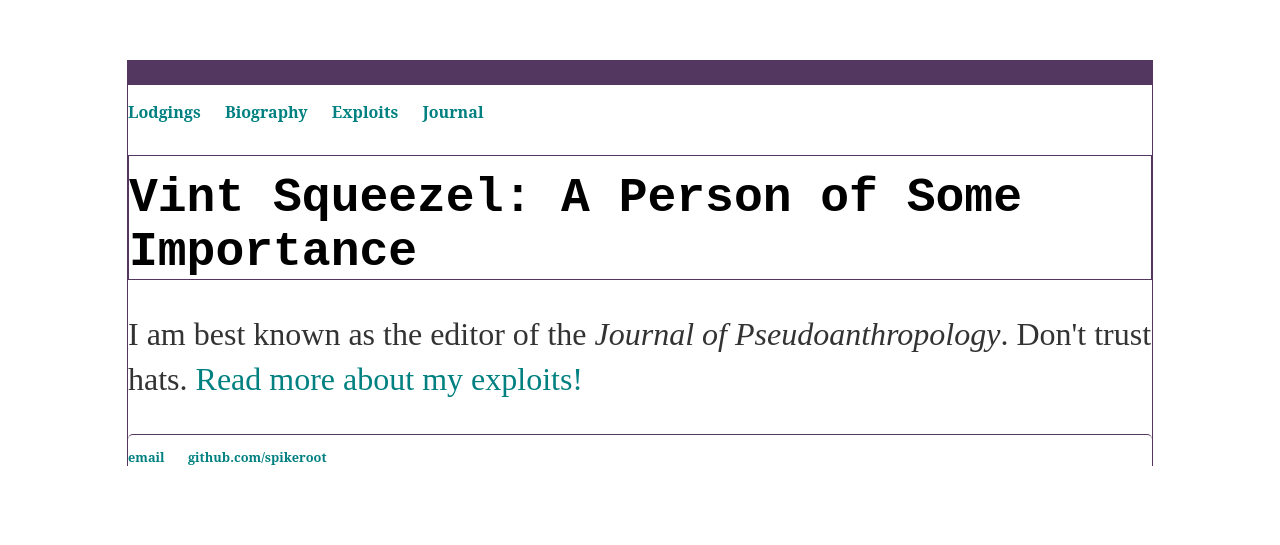
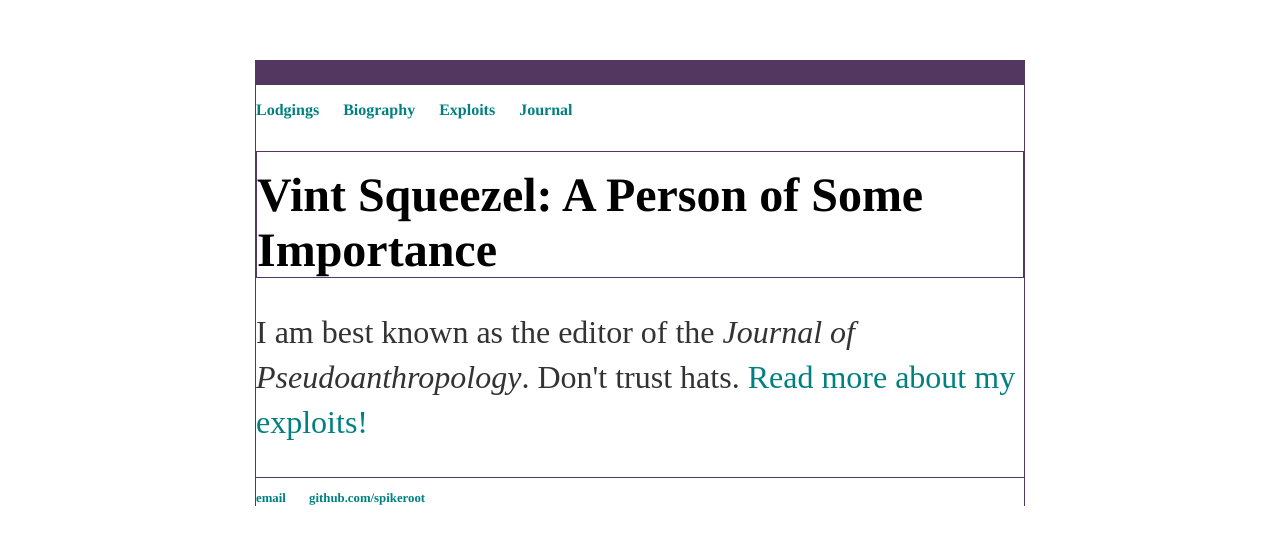
Before and after one commit to Spikeroot/spikeroot.github.io, a Jekyll site: the page built from index.html, in a window 1280 px wide. Shown: the top 545 px of the page. Built offline with Jekyll 4.4.1, drawn with Linux system fonts in a browser that asks for light colours.

Commit message:
Update main.css

```diff
--- a/css/main.css
+++ b/css/main.css
@@ -3,10 +3,10 @@ body {
     border-left: 1px solid #533760;
     border-right: 1px solid #533760;
     margin: 60px auto;
-    width: 80%;
+    width: 60%;
 }
 nav ul, footer ul {
-    font-family:'Serif', 'Times', 'Sans-Serif';
+    font-family:'Bahnschrift', 'Times', 'Sans-Serif';
     padding: 0px;
     list-style: none;
     font-weight: bold;
@@ -24,7 +24,7 @@ a:hover {
 }
 h1 {
     font-size: 3em;
-    font-family:'Courier New', 'Times', 'Serif';
+    font-family:'Bahnschrift', 'Times', 'Serif';
     padding-top: 15px;
     border: 1px solid #533760;
 }
@@ -36,7 +36,6 @@ p {
 }
 footer {
     border-top: 1px double #533760;
-    border-radius: 5px;
     font-size: .8em;
 
 }
```
